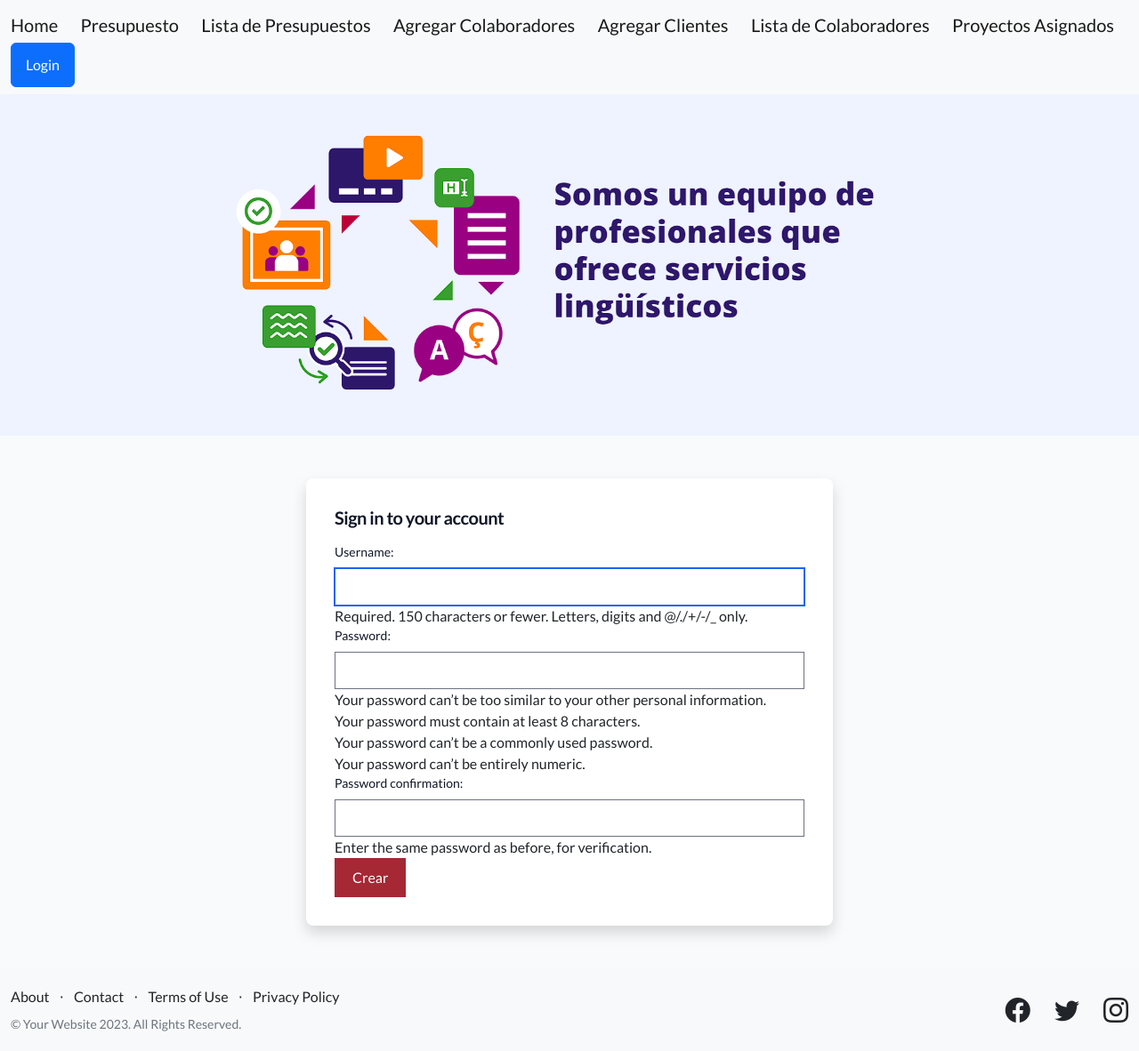
After one commit to VarelaCristianFacundo/proyectofinal-python, a Django app: page /app/register/ in a window 1280 px wide. The commit adds this page. Shown: the whole page at 89% size. Run offline with Django 4.2, Linux system fonts and the light colour scheme; some libraries are stand-ins or nearby versions.

Commit message:
logout y registro implementado

```diff
--- a/app/templates/navbar.html
+++ b/app/templates/navbar.html
@@ -21,6 +21,11 @@
       >Proyectos Asignados</a
     >
 
+    {% if user.is_authenticated %}
+    <p>Bienvenido {{user.username}}</p>
+    <a class="btn btn-primary" href="{% url 'Logout' %}">Logout</a>
+    {% else %}
     <a class="btn btn-primary" href="{% url 'Login' %}">Login</a>
+    {% endif %}
   </div>
 </nav>
--- /dev/null
+++ b/app/templates/registro.html
@@ -0,0 +1,25 @@
+{% extends 'home.html' %} {% block contenidoQueCambia %}
+<section class="bg-gray-50 dark:bg-gray-900 py-5 flex">
+  <div
+    class="flex flex-col items-center justify-center px-6 py-8 mx-auto md:h-screen lg:py-0"
+    style="width: 50%"
+  >
+    <div
+      class="w-full bg-white rounded-lg shadow dark:border md:mt-0 sm:max-w-md xl:p-0 dark:bg-gray-800 dark:border-gray-700"
+    >
+      <div class="p-6 space-y-4 md:space-y-6 sm:p-8">
+        <h1
+          class="text-xl font-bold leading-tight tracking-tight text-gray-900 md:text-2xl dark:text-white"
+        >
+          Sign in to your account
+        </h1>
+        <form action="{% url 'Registrar' %}" method="post">
+          {% csrf_token %} {{miFormulario.as_p}}
+          <button type="submit">Crear</button>
+        </form>
+      </div>
+    </div>
+  </div>
+</section>
+
+{% endblock contenidoQueCambia %}
--- a/app/urls.py
+++ b/app/urls.py
@@ -1,10 +1,13 @@
 from django.urls import path
 from .views import *
+from django.contrib.auth.views import LogoutView
 
 urlpatterns = [
     path("", home, name="Home"),
     path("login/", loginView, name="Login"),
-    path("signup/", signup_view, name="Signup"),  # Nueva URL para el registro
+    path("signup/", signup_view, name="Signup"),
+    path("register/", register, name="Registrar"),
+    path("logout/", LogoutView.as_view(next_page="Home"), name="Logout"),
     path("presupuestoFormulario/", presupuestoFormulario, name="PresupuestoFormulario"),
     path("presupuestos/", listar_presupuestos, name="ListarPresupuestos"),
     path("agregar_colaborador/", agregar_colaborador, name="AgregarColaborador"),
--- a/app/views.py
+++ b/app/views.py
@@ -7,7 +7,7 @@ from .forms import (
     ClienteFormulario,
 )
 from .models import Presupuesto, Colaborador, AsignacionPresupuesto
-from django.contrib.auth.forms import AuthenticationForm
+from django.contrib.auth.forms import AuthenticationForm, UserCreationForm
 from django.contrib.auth import authenticate, login, logout
 from django.db.models import Subquery
 
@@ -49,6 +49,24 @@ def signup_view(request):
     else:
         form = SignupForm()
     return render(request, "signup.html", {"form": form})
+
+
+def register(req):
+    if req.method == "POST":
+        miFormulario = UserCreationForm(req.POST)
+
+        if miFormulario.is_valid():
+            data = miFormulario.cleaned_data
+            usuario = data["username"]
+            miFormulario.save()
+            return render(
+                req, "Home.html", {"mensaje": f"Usuario {usuario} creado con éxito!"}
+            )
+
+        return render(req, "Home.html", {"mensaje": f"Formulario inválido"})
+    else:
+        miFormulario = UserCreationForm()
+        return render(req, "registro.html", {"miFormulario": miFormulario})
 
 
 def presupuesto(req):
```
Also changed, not shown: app/templates/logout.html (added, +23 -0 lines), db.sqlite3.
